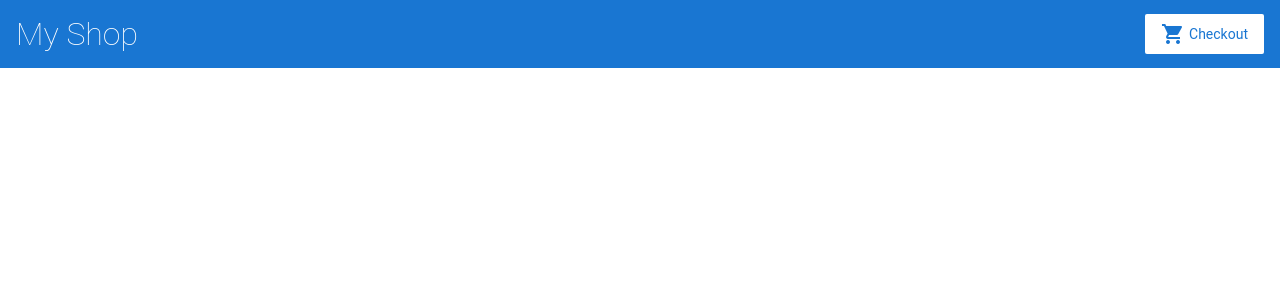
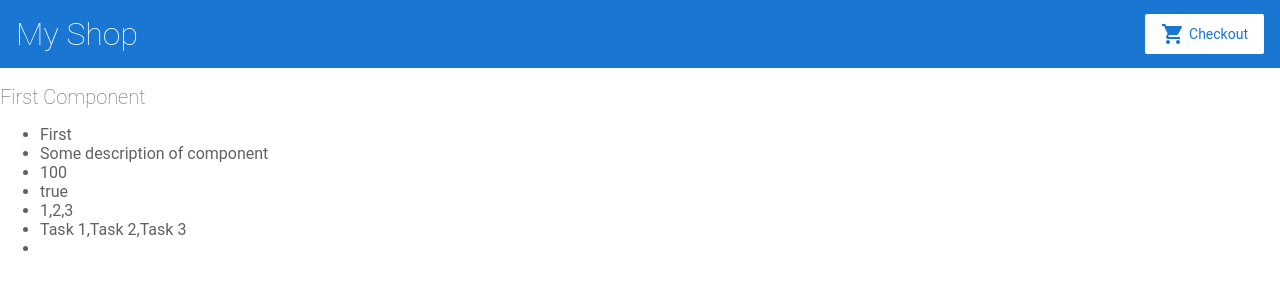
Before and after one commit to AndreiKononov/shop, an Angular app: page / in a window 1280 px wide. Shown: the top 300 px of the page. Built offline with nearby package versions, Linux system fonts and the light colour scheme.

Commit message:
Added FirstComponent content

```diff
--- a/src/app/app.component.html
+++ b/src/app/app.component.html
@@ -1,4 +1,9 @@
 <app-top-bar></app-top-bar>
+
+<div>
+  <h2>First Component</h2>
+  <app-first></app-first>
+</div>
 
 <div class="container">
 </div>
--- a/src/app/app.module.ts
+++ b/src/app/app.module.ts
@@ -4,11 +4,13 @@ import { NgModule } from '@angular/core';
 import { AppRoutingModule } from './app-routing.module';
 import { AppComponent } from './app.component';
 import { TopBarComponent } from './top-bar/top-bar.component';
+import { FirstComponent } from './first/first.component';
 
 @NgModule({
   declarations: [
     AppComponent,
-    TopBarComponent
+    TopBarComponent,
+    FirstComponent
   ],
   imports: [
     BrowserModule,
--- a/src/app/first/first.component.html
+++ b/src/app/first/first.component.html
@@ -1 +1,9 @@
-<p>first works!</p>
+<ul>
+  <li>{{name}}</li>
+  <li>{{description}}</li>
+  <li>{{price}}</li>
+  <li>{{available}}</li>
+  <li>{{tasks}}</li>
+  <li>{{tasksDescription}}</li>
+  <li>{{category}}</li>
+</ul>
--- a/src/app/first/first.component.ts
+++ b/src/app/first/first.component.ts
@@ -1,11 +1,21 @@
 import { Component, OnInit } from '@angular/core';
+
+enum Category { JavaScript, CSS, HTML, TypeScript, Angular9 }
 
 @Component({
   selector: 'app-first',
   templateUrl: './first.component.html',
   styleUrls: ['./first.component.scss']
 })
+
 export class FirstComponent implements OnInit {
+  name: string = 'First';
+  description: string = 'Some description of component';
+  tasks: Array<number> = [1, 2, 3];
+  tasksDescription: Array<string> = ['Task 1', 'Task 2', 'Task 3']
+  price: number = 100;
+  category: Category.Angular9;
+  available: boolean = true;
 
   constructor() { }
 
--- a/src/index.html
+++ b/src/index.html
@@ -3,11 +3,12 @@
 <head>
   <meta charset="utf-8">
   <title>Shop</title>
-  <base href="/" />
-  <meta name="viewport" content="width=device-width, initial-scale=1" />
-  <link href="https://fonts.googleapis.com/icon?family=Material+Icons" rel="stylesheet" />
+  <base href="/">
+  <meta name="viewport" content="width=device-width, initial-scale=1">
+  <link rel="icon" type="image/x-icon" href="favicon.ico">
+  <link href="https://fonts.googleapis.com/icon?family=Material+Icons" rel="stylesheet">
 </head>
 <body>
-  <app-root></app-root>
+  <app-root>Loading...</app-root>
 </body>
 </html>
```
Also changed, not shown: 1 other file (tests, documents, lock files or other folders).
